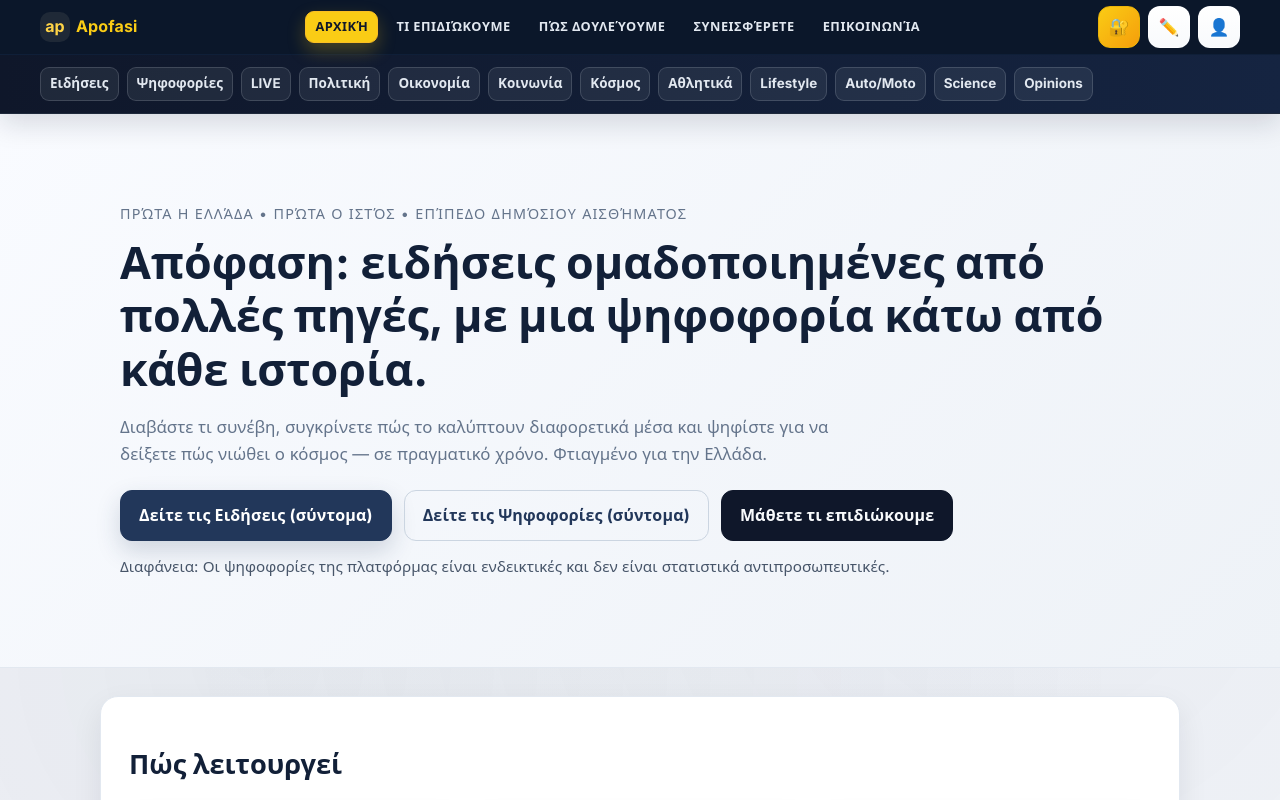
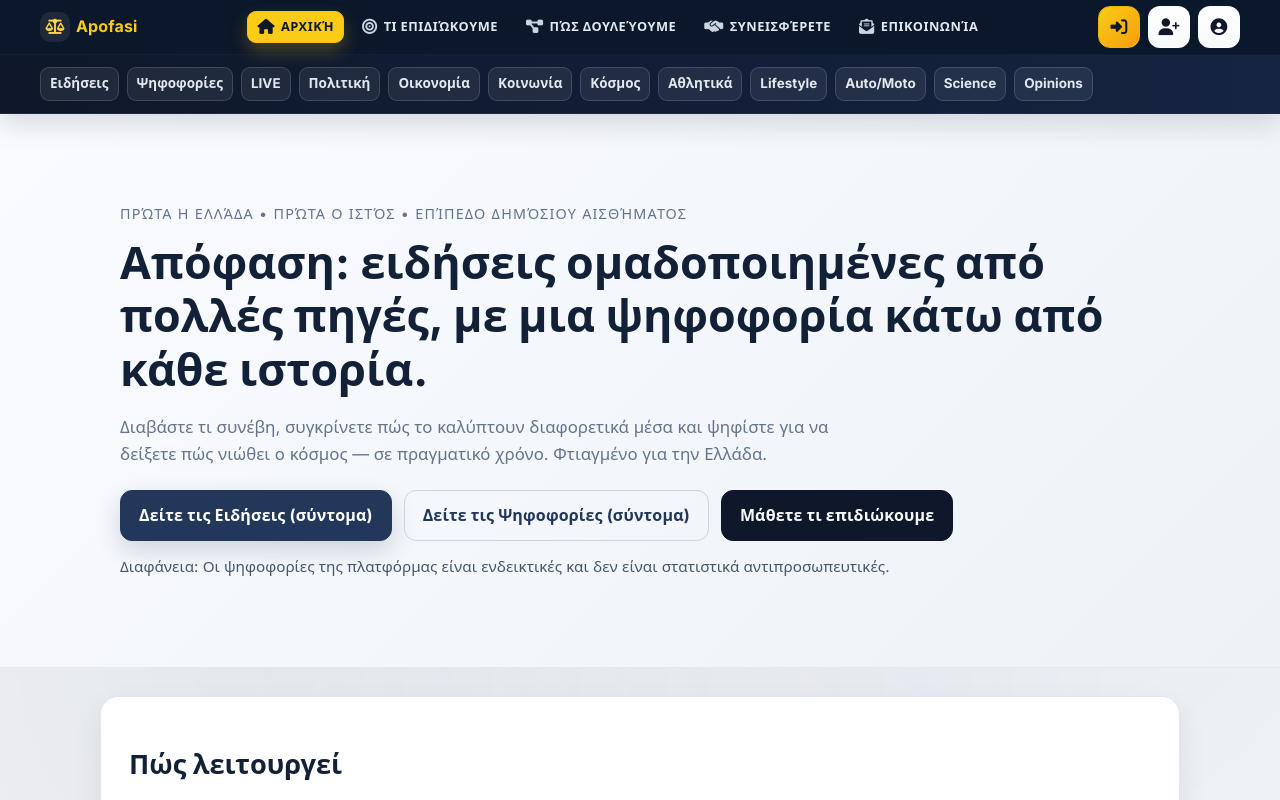
Before and after one commit to Antoniskp/apofasi, a React (Vite) app in the folder client/: page / in a window 1280 px wide. Shown: the top 800 px of the page. Built offline with nearby package versions, Linux system fonts and the light colour scheme; no server answers; a small style sheet from the web is missing.

Commit message:
Add font awesome icons to navigation

```diff
--- a/client/src/components/MenuBars.jsx
+++ b/client/src/components/MenuBars.jsx
@@ -2,11 +2,11 @@ import { Link, useLocation } from "react-router-dom";
 import { useState } from "react";
 
 const topMenu = [
-  { label: "Αρχική", to: "/" },
-  { label: "Τι επιδιώκουμε", to: "/mission" },
-  { label: "Πώς δουλεύουμε", to: "/how-we-do-it" },
-  { label: "Συνεισφέρετε", to: "/contribute" },
-  { label: "Επικοινωνία", to: "/contact" }
+  { label: "Αρχική", to: "/", icon: "fa-house" },
+  { label: "Τι επιδιώκουμε", to: "/mission", icon: "fa-bullseye" },
+  { label: "Πώς δουλεύουμε", to: "/how-we-do-it", icon: "fa-diagram-project" },
+  { label: "Συνεισφέρετε", to: "/contribute", icon: "fa-handshake-simple" },
+  { label: "Επικοινωνία", to: "/contact", icon: "fa-envelope-open-text" }
 ];
 
 const bottomMenu = [
@@ -36,7 +36,9 @@ export default function MenuBars() {
         <div className="menu-top-inner">
           <div className="menu-left">
             <div className="menu-brand">
-              <span className="brand-mark">ap</span>
+              <span className="brand-mark" aria-hidden>
+                <i className="fa-solid fa-scale-balanced" />
+              </span>
               <Link to="/" className="brand-wordmark">
                 Apofasi
               </Link>
@@ -49,7 +51,10 @@ export default function MenuBars() {
               aria-expanded={isOpen}
               onClick={() => setIsOpen((prev) => !prev)}
             >
-              ☰
+              <i
+                className={`fa-solid ${isOpen ? "fa-xmark" : "fa-bars"}`}
+                aria-hidden
+              />
             </button>
           </div>
 
@@ -61,6 +66,7 @@ export default function MenuBars() {
                 className={`menu-link${location.pathname === item.to ? " active" : ""}`}
                 onClick={closeMenu}
               >
+                <i className={`fa-solid ${item.icon} menu-link-icon`} aria-hidden />
                 {item.label}
               </Link>
             ))}
@@ -73,7 +79,7 @@ export default function MenuBars() {
                 onClick={closeMenu}
               >
                 <span className="menu-auth-icon" aria-hidden>
-                  🔐
+                  <i className="fa-solid fa-right-to-bracket" />
                 </span>
                 <span className="sr-only">Σύνδεση</span>
               </Link>
@@ -84,7 +90,7 @@ export default function MenuBars() {
                 onClick={closeMenu}
               >
                 <span className="menu-auth-icon" aria-hidden>
-                  ✏️
+                  <i className="fa-solid fa-user-plus" />
                 </span>
                 <span className="sr-only">Εγγραφή</span>
               </Link>
@@ -95,7 +101,7 @@ export default function MenuBars() {
                 onClick={closeMenu}
               >
                 <span className="menu-auth-icon" aria-hidden>
-                  👤
+                  <i className="fa-solid fa-circle-user" />
                 </span>
                 <span className="sr-only">Προφίλ</span>
               </Link>
@@ -110,7 +116,7 @@ export default function MenuBars() {
               onClick={closeMenu}
             >
               <span className="menu-auth-icon" aria-hidden>
-                🔐
+                <i className="fa-solid fa-right-to-bracket" />
               </span>
               <span className="sr-only">Σύνδεση</span>
             </Link>
@@ -121,7 +127,7 @@ export default function MenuBars() {
               onClick={closeMenu}
             >
               <span className="menu-auth-icon" aria-hidden>
-                ✏️
+                <i className="fa-solid fa-user-plus" />
               </span>
               <span className="sr-only">Εγγραφή</span>
             </Link>
@@ -132,7 +138,7 @@ export default function MenuBars() {
               onClick={closeMenu}
             >
               <span className="menu-auth-icon" aria-hidden>
-                👤
+                <i className="fa-solid fa-circle-user" />
               </span>
               <span className="sr-only">Προφίλ</span>
             </Link>
--- a/client/src/index.css
+++ b/client/src/index.css
@@ -1,4 +1,5 @@
 @import url('https://fonts.googleapis.com/css2?family=Inter:wght@400;600;700&display=swap');
+@import url('https://cdnjs.cloudflare.com/ajax/libs/font-awesome/6.5.2/css/all.min.css');
 
 :root {
   --page-bg: #f5f7fb;
@@ -104,6 +105,10 @@ body {
   color: #facc15;
 }
 
+.brand-mark i {
+  font-size: 0.95rem;
+}
+
 .menu-links {
   display: flex;
   align-items: center;
@@ -128,6 +133,12 @@ body {
   border: 1px solid transparent;
 }
 
+.menu-link-icon {
+  margin-right: 6px;
+  font-size: 0.95rem;
+  color: #cbd5e1;
+}
+
 .menu-link:hover {
   background: rgba(255, 255, 255, 0.08);
   color: #fff;
@@ -135,11 +146,19 @@ body {
   transform: translateY(-1px);
 }
 
+.menu-link:hover .menu-link-icon {
+  color: #fff;
+}
+
 .menu-link.active {
   background: #facc15;
   color: #0f172a;
   border-color: #fbbf24;
   box-shadow: 0 8px 18px rgba(250, 204, 21, 0.25);
+}
+
+.menu-link.active .menu-link-icon {
+  color: #0f172a;
 }
 
 .menu-actions {
@@ -163,7 +182,7 @@ body {
   display: inline-flex;
   align-items: center;
   justify-content: center;
-  gap: 0;
+  gap: 6px;
   width: 42px;
   height: 42px;
   padding: 0;
@@ -197,6 +216,9 @@ body {
 }
 
 .menu-auth-icon {
+  display: inline-flex;
+  align-items: center;
+  justify-content: center;
   font-size: 1.05rem;
   line-height: 1;
 }
```
